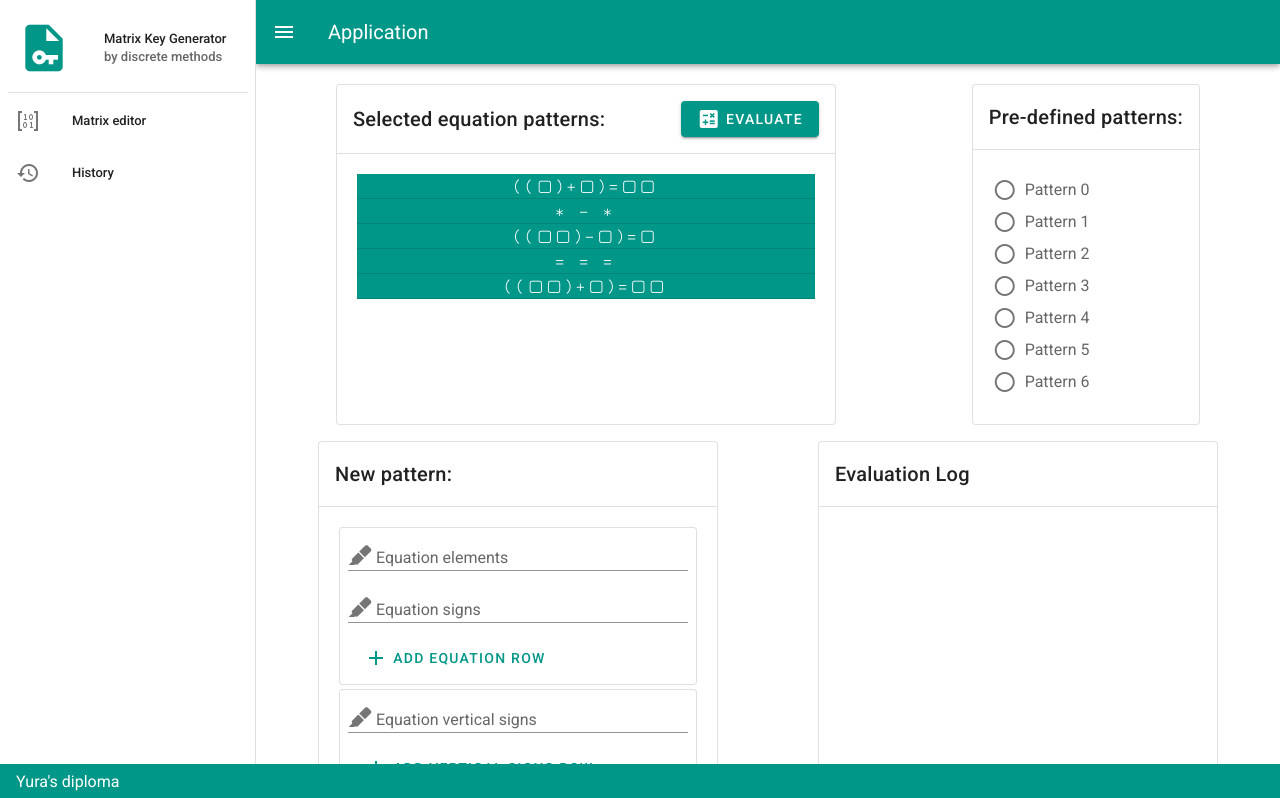
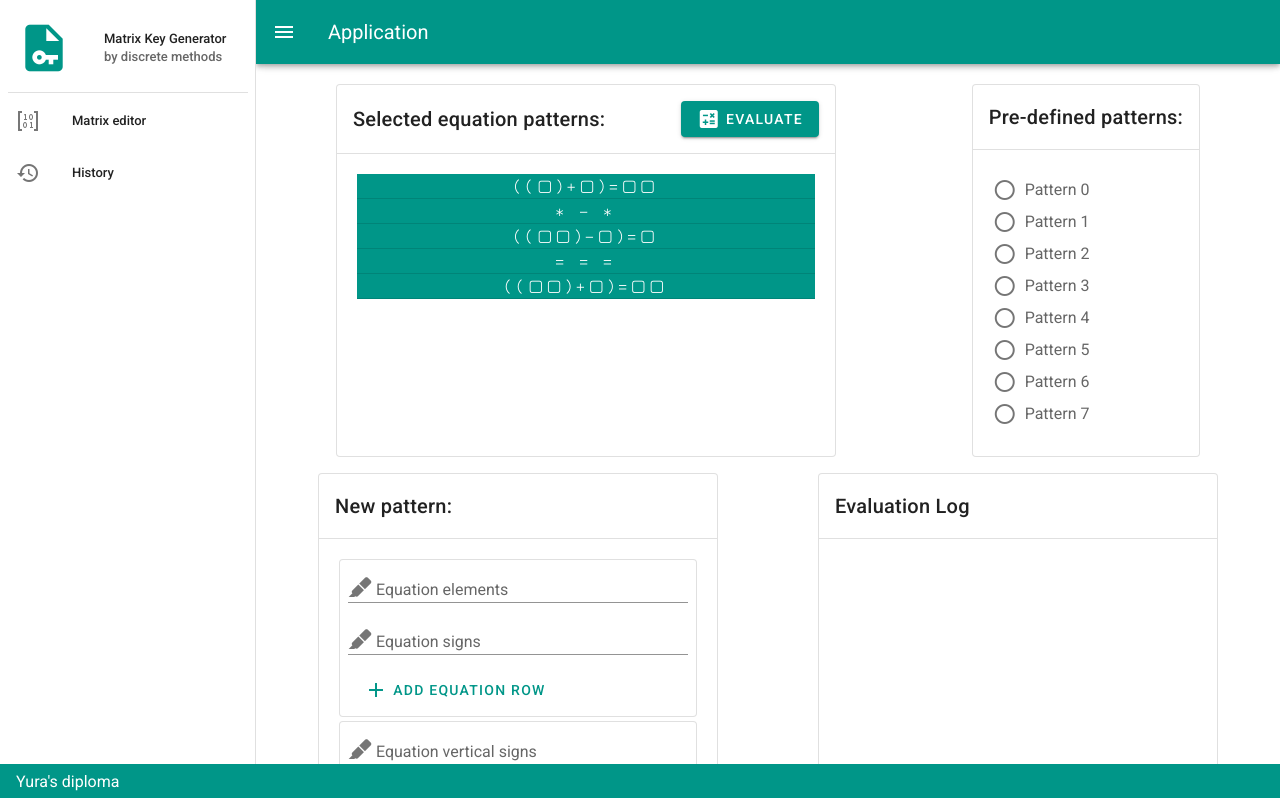
Before and after one commit to YuraIvanskyi/matrix-generator, a Vue app: page / in a window 1280 px wide. Shown: the top 798 px of the page. Built offline with nearby package versions, Linux system fonts and the light colour scheme.

Commit message:
Added pattern example

```diff
--- a/src/components/MatrixEditable.vue
+++ b/src/components/MatrixEditable.vue
@@ -281,6 +281,20 @@
           ['-','=']
         ]
       },
+      {
+        horisontalPatterns:[
+          { digits:['▢','▢','▢','▢',], signs: ['+','+','='] },
+          { digits:['▢','▢','▢','▢',], signs: ['-','-','='] },
+          { digits:['▢','▢','▢','▢'], signs: ['-','+','='] },
+          { digits:['▢','▢','▢','▢'], signs: ['-','+','='] },
+        ],
+        verticalSigns:[
+          ['+','-','='],
+          ['-','+','='],
+          ['+','-','='],
+          ['-','+','=']
+        ]
+      },
     ],
     matrixData: [],
     editMatrixData: [],
```
